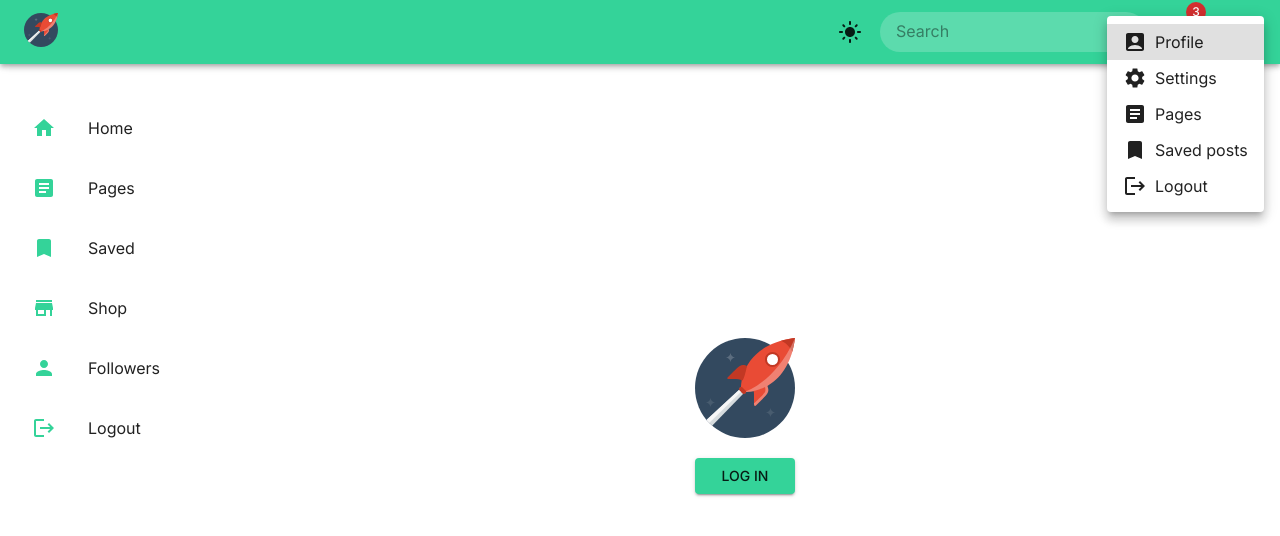
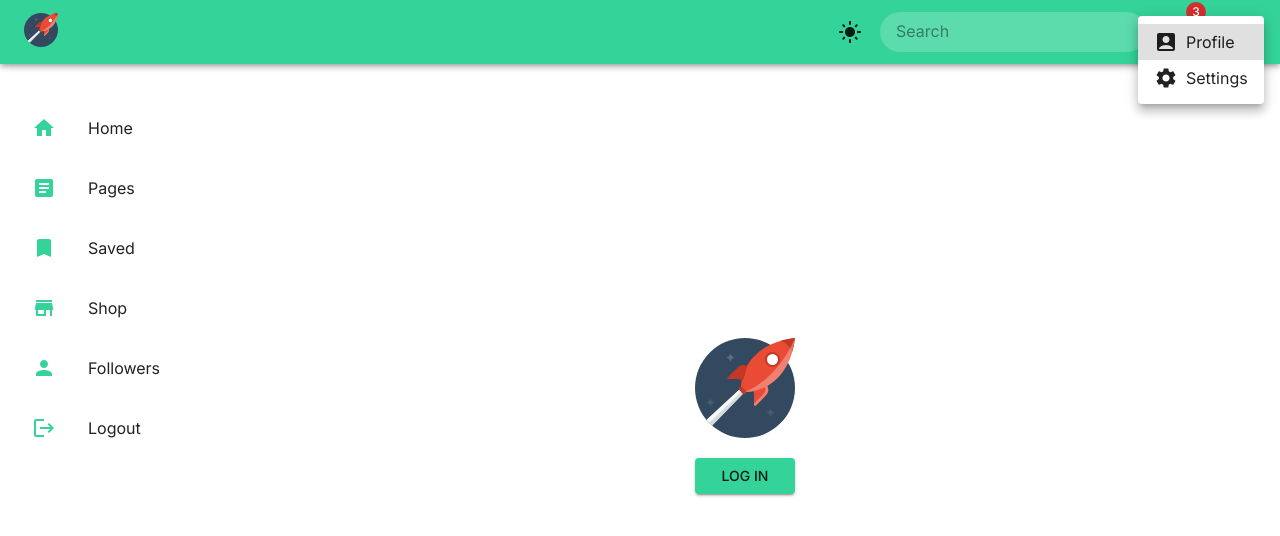
Before and after one commit to basitkorai/social-media-app, a React (Vite) app: page /profile#/login in a window 1280 px wide. Both pictures are taken after a click on the element 1231 px from the left and 32 px from the top of the page. Shown: the top 536 px of the page. Built offline with nearby package versions, Linux system fonts and the light colour scheme; grey boxes are pictures that could not be loaded.

Commit message:
refactor: add dynamic menu items

```diff
--- a/src/components/Navbar.jsx
+++ b/src/components/Navbar.jsx
@@ -12,19 +12,17 @@ import {
 } from '@mui/material'
 import Menu from '@mui/material/Menu'
 import MenuItem from '@mui/material/MenuItem'
-import { Article, Logout, Notifications } from '@mui/icons-material'
+import { Notifications } from '@mui/icons-material'
 import SearchIcon from '@mui/icons-material/Search'
 import LightModeIcon from '@mui/icons-material/LightMode'
 import DarkModeIcon from '@mui/icons-material/DarkMode'
-import { Bookmark } from '@mui/icons-material'
 import { Settings } from '@mui/icons-material'
-import AccountBoxIcon from '@mui/icons-material/AccountBox'
 import { useState } from 'react'
 import Logo from './Logo'
 import { useAppContext } from '../context/context'
 import { useNavigate } from 'react-router-dom'
+import { desktopMenuItems, mobileMenuItems } from '../data/navlinks'
 
-const menuIconStyles = { marginRight: '0.5rem' }
 const StyledToolbar = styled(Toolbar)({
   display: 'flex',
   justifyContent: 'space-between',
@@ -69,7 +67,7 @@ const Navbar = () => {
     isMode,
     updateTheme,
     min850,
-    selectUser,
+    min900,
     isUserLoggedIn,
     setIsUserLoggedIn,
   } = useAppContext()
@@ -78,24 +76,18 @@ const Navbar = () => {
 
   const iconColor = { color: palette.text.primary }
 
-  const handleProfileClick = () => {
-    selectUser('2019', navigate, '/myprofile')
-    handleClose()
+  const handleMenuItemClick = (route, logout) => {
+    if (logout) {
+      setIsUserLoggedIn(false)
+      navigate('/login')
+      setIsOpen(false)
+    } else {
+      navigate(`/${route}`)
+      setIsOpen(false)
+    }
   }
+
   const handleClose = () => {
-    setIsOpen(false)
-  }
-  const handleLogOut = () => {
-    setIsUserLoggedIn(false)
-    navigate('/login')
-    setIsOpen(false)
-  }
-  const handlePagesClick = () => {
-    navigate('/pages')
-    setIsOpen(false)
-  }
-  const handleSavedPostsClick = () => {
-    navigate('/saved_posts')
     setIsOpen(false)
   }
 
@@ -188,26 +180,43 @@ const Navbar = () => {
           horizontal: 'right',
         }}
       >
-        <MenuItem onClick={handleProfileClick}>
-          <AccountBoxIcon sx={menuIconStyles} />
-          Profile
-        </MenuItem>
-        <MenuItem onClick={handleClose}>
-          <Settings sx={menuIconStyles} />
-          Settings
-        </MenuItem>
-        <MenuItem onClick={handlePagesClick}>
-          <Article sx={menuIconStyles} />
-          Pages
-        </MenuItem>
-        <MenuItem onClick={handleSavedPostsClick}>
-          <Bookmark sx={menuIconStyles} />
-          Saved posts
-        </MenuItem>
-        <MenuItem onClick={handleLogOut}>
-          <Logout sx={menuIconStyles} />
-          Logout
-        </MenuItem>
+        {min900
+          ? desktopMenuItems.map((item, index) => {
+              const { name, icon, route } = item
+              return (
+                <MenuItem
+                  key={index}
+                  onClick={() => {
+                    if (route) {
+                      handleMenuItemClick(route, false)
+                    } else {
+                      handleClose()
+                    }
+                  }}
+                >
+                  {icon}
+                  {name}
+                </MenuItem>
+              )
+            })
+          : mobileMenuItems.map((item, index) => {
+              const { name, icon, route } = item
+              return (
+                <MenuItem
+                  key={index}
+                  onClick={() => {
+                    if (route) {
+                      handleMenuItemClick(route, name === 'Logout')
+                    } else {
+                      handleClose()
+                    }
+                  }}
+                >
+                  {icon}
+                  {name}
+                </MenuItem>
+              )
+            })}
       </Menu>
     </AppBar>
   )
--- a/src/data/navlinks.jsx
+++ b/src/data/navlinks.jsx
@@ -3,7 +3,12 @@ import PersonIcon from '@mui/icons-material/Person'
 import ArticleIcon from '@mui/icons-material/Article'
 import StoreIcon from '@mui/icons-material/Store'
 import LogoutIcon from '@mui/icons-material/Logout'
+import { Article, Logout } from '@mui/icons-material'
 import { Bookmark } from '@mui/icons-material'
+import { Settings } from '@mui/icons-material'
+import AccountBoxIcon from '@mui/icons-material/AccountBox'
+
+const menuIconStyles = { marginRight: '0.5rem' }
 
 const navlinks = [
   {
@@ -38,4 +43,33 @@ const navlinks = [
   },
 ]
 
+const desktopMenuItems = [
+  {
+    name: 'Profile',
+    route: 'myprofile',
+    icon: <AccountBoxIcon sx={menuIconStyles} />,
+  },
+  { name: 'Settings', icon: <Settings sx={menuIconStyles} /> },
+]
+
+const mobileMenuItems = [
+  {
+    name: 'Pages',
+    route: 'pages',
+    icon: <Article sx={menuIconStyles} />,
+  },
+  {
+    name: 'Saved posts',
+    route: 'saved_posts',
+    icon: <Bookmark sx={menuIconStyles} />,
+  },
+  {
+    name: 'Logout',
+    route: 'login',
+    icon: <Logout sx={menuIconStyles} />,
+  },
+]
+
+export { desktopMenuItems, mobileMenuItems }
+
 export default navlinks
```
